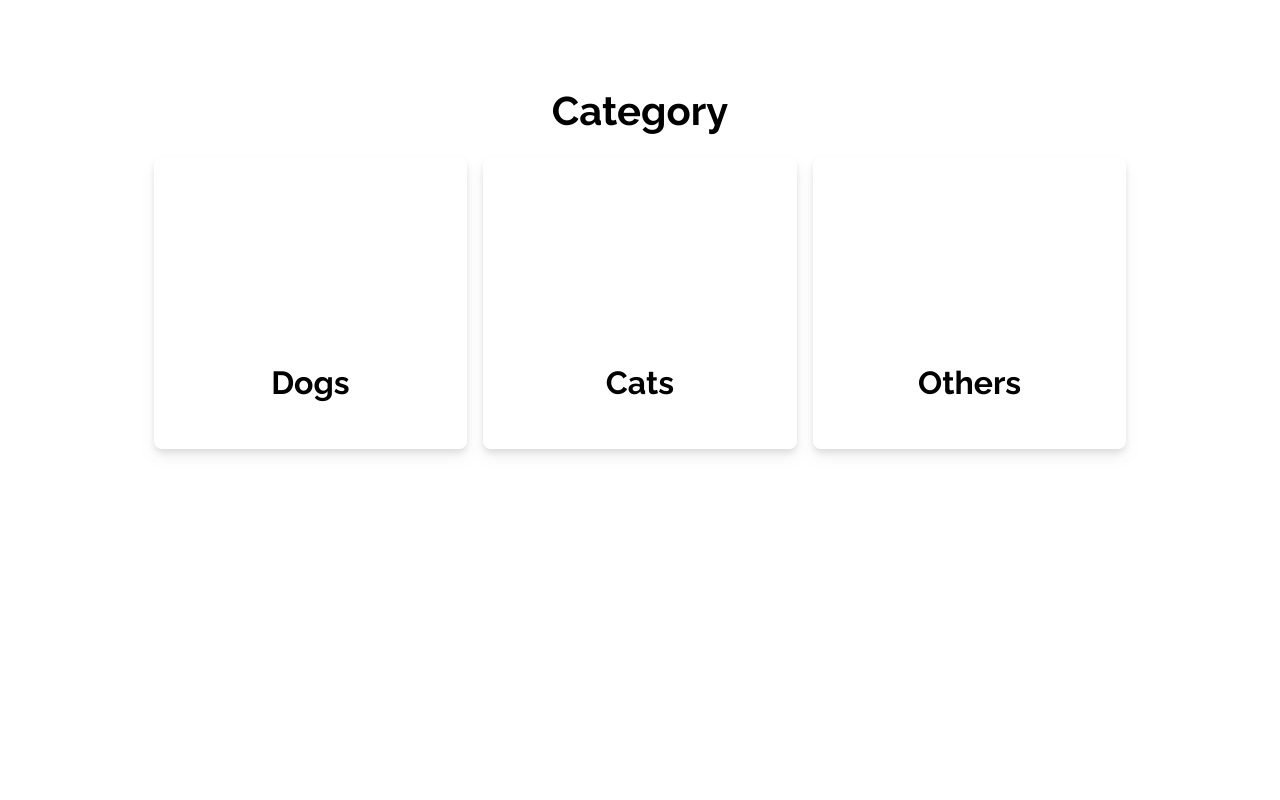
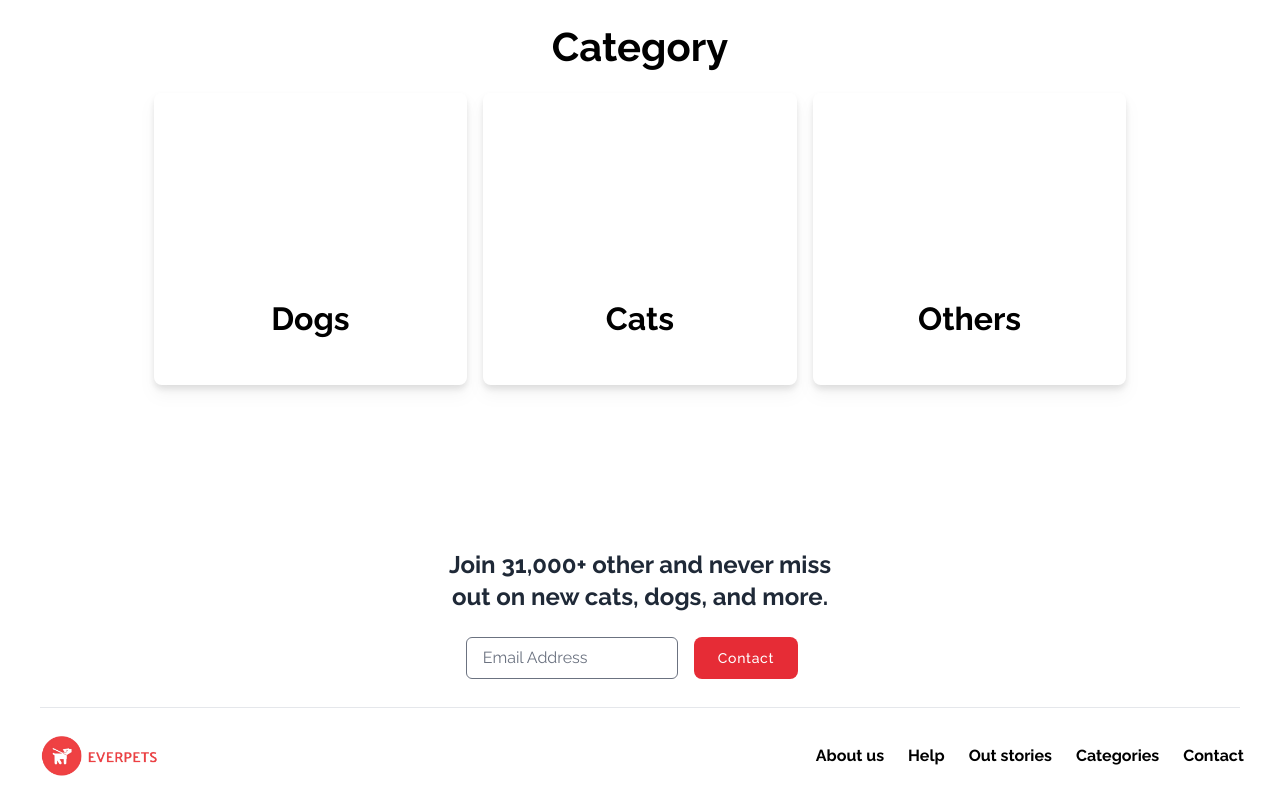
Before and after one commit to myeverpets/everpets-client, a React (Vite) app: page / in a window 1280 px wide. Shown: the part 1243-2043 px from the top of the page. Before the commit the page ends 1832 px from the top, so only its background shows below. Built offline with nearby package versions, Linux system fonts and the light colour scheme; some icons are missing.

Commit message:
added footer

```diff
--- a/src/App.tsx
+++ b/src/App.tsx
@@ -4,6 +4,7 @@ import './components/navbar';
 import HeroSection from './components/hero-section';
 import Search from './components/search';
 import Category from './components/category';
+import Footer from './components/footer';
 // import Navbar from './components/navbar';
 export default function App() {
   return (
@@ -13,7 +14,8 @@ export default function App() {
         <HeroSection />
         <Search />
         <Category />
+        <Footer />
       </div>
     </>
-  )
+  );
 }
--- a/src/components/category.tsx
+++ b/src/components/category.tsx
@@ -1,26 +1,24 @@
-import { PiDogLight, PiCatLight, PiAlienLight } from "react-icons/pi";
+import { PiDogLight, PiCatLight, PiAlienLight } from 'react-icons/pi';
 
 export default function Category() {
   return (
-        <div className="max-w-[91%] py-32 mx-auto">
+    <div className="z-0 max-w-[91%] py-32 mx-auto">
       <div className="text-center">
         <h1>Category</h1>
       </div>
       <div className="grid grid-cols-3 gap-4 h-80 px-24 py-4">
         <button className="col-span-1 bg-white drop-shadow-lg rounded-lg flex justify-center items-center align-stretch flex-col h-max py-[42px]">
-                    <PiDogLight className="size-40 content-center"/>
+          <PiDogLight className="size-40 content-center" />
           <h2 className="font-bold text-center">Dogs</h2>
         </button>
         <button className="col-span-1 bg-white drop-shadow-lg rounded-lg flex justify-center items-center align-stretch flex-col h-max py-[42px]">
-                    <PiCatLight className="size-40 content-center"/>
+          <PiCatLight className="size-40 content-center" />
           <h2 className="font-bold text-center">Cats</h2>
         </button>
         <button className="col-span-1 bg-white drop-shadow-lg rounded-lg flex justify-center items-center align-stretch flex-col h-max py-[42px]">
-                    <PiAlienLight className="size-40 content-center"/>
+          <PiAlienLight className="size-40 content-center" />
           <h2 className="font-bold text-center">Others</h2>
         </button>
-
-
       </div>
     </div>
   );
--- /dev/null
+++ b/src/components/footer.tsx
@@ -0,0 +1,65 @@
+import logo from '../assets/logo.png';
+
+const navigation = [
+  { name: 'About us', href: '#', current: false },
+  { name: 'Help', href: '#', current: false },
+  { name: 'Out stories', href: '#', current: false },
+  { name: 'Categories', href: '#', current: false },
+  { name: 'Contact', href: '#', current: false },
+];
+function classNames(...classes: string[]) {
+  return classes.filter(Boolean).join(' ');
+}
+export default function Footer() {
+  return (
+    <>
+      <footer className="flex justify-center px-4 text-gray-800 bg-white dark:text-white dark:bg-gray-900">
+        <div className="container px-6 py-6">
+          <h1 className="text-lg font-bold text-center lg:text-2xl">
+            Join 31,000+ other and never miss <br /> out on new cats, dogs, and
+            more.
+          </h1>
+
+          <div className="flex flex-col justify-center mx-auto mt-6 space-y-3 md:space-y-0 md:flex-row">
+            <input
+              id="email"
+              type="text"
+              className="px-4 py-2 text-gray-700 bg-white border rounded-md dark:bg-gray-800 dark:text-gray-300 dark:border-gray-600 focus:border-red-400 dark:focus:border-red-300 focus:outline-none focus:ring focus:ring-opacity-40 focus:ring-red-300"
+              placeholder="Email Address"
+            />
+
+            <button className="w-full px-6 py-2.5 text-sm font-medium tracking-wider text-white transition-colors duration-300 transform md:w-auto md:mx-4 focus:outline-none bg-rede rounded-lg hover:drop-shadow-lg focus:ring focus:ring-gray-300 focus:ring-opacity-80">
+              Contact
+            </button>
+          </div>
+
+          <hr className="h-px bg-gray-200 border-none my-7 dark:bg-gray-700" />
+
+          <div className="flex flex-col items-center justify-between md:flex-row">
+            <a href="#">
+              <img className="w-auto h-10" src={logo} alt="" />
+            </a>
+
+            <div className="flex mt-4 md:m-0">
+              <div className="-mx-4">
+                {navigation.map((item) => (
+                  <a
+                    key={item.name}
+                    href={item.href}
+                    className={classNames(
+                      item.current ? 'bg-gray-100 text-white' : 'text-black',
+                      'rounded-lg px-3 py-2 text-base font-bold hover:bg-white hover:drop-shadow-md',
+                    )}
+                    aria-current={item.current ? 'page' : undefined}
+                  >
+                    {item.name}
+                  </a>
+                ))}
+              </div>
+            </div>
+          </div>
+        </div>
+      </footer>
+    </>
+  );
+}
--- a/src/components/hero-section.tsx
+++ b/src/components/hero-section.tsx
@@ -1,10 +1,10 @@
-import dog from "../assets/dogF.png";
+import dog from '../assets/dogF.png';
 
 export default function HeroSection() {
   return (
     <>
-            <div className="grid max-w-[91%] px-4 py-8 mx-auto lg:gap-8 xl:gap-0 lg:py-48 lg:grid-cols-12">
-                <div className="mr-auto place-self-center lg:col-span-6 pt-52">
+      <div className="grid max-w-[91%] px-4 py-8 mx-auto lg:gap-8 xl:gap-0 lg:py-48 my-16 lg:grid-cols-12">
+        <div className="mr-auto place-self-center lg:col-span-6 pt-22">
           <h1 className="max-w-2xl mb-4 text-4xl font-extrabold tracking-tight leading-none md:text-5xl xl:text-6xl dark:text-white   ">
             Find your new best friend
           </h1>
@@ -12,14 +12,20 @@ export default function HeroSection() {
           <h3 className="max-w-2xl mb-6 text-black lg:mb-8 md:text-lg lg:text-xl dark:text-gray-400">
             It’s never too late to fall in <b className="text-rede">love</b>
           </h3>
-                    <a href="#" className="inline-flex items-center justify-center px-5 py-3 mr-3 text-base font-bold text-center text-white rounded-lg bg-rede hover:bg-primary focus:ring-4 focus:ring-primary-300 dark:focus:ring-primary-900">
+          <a
+            href="#"
+            className="inline-flex items-center justify-center px-5 py-3 mr-3 text-base font-bold text-center text-white rounded-lg bg-rede hover:drop-shadow-lg hover:bg-primary focus:ring-4 focus:ring-primary-300 dark:focus:ring-primary-900"
+          >
             Get started
           </a>
         </div>
         <div className="hidden lg:mt-0 lg:col-span-6 lg:flex">
-                 <img src={dog} className="absolute left-[696px] top-[80px] w-[733px] h-[901px]" />
+          <img
+            src={dog}
+            className="absolute left-[696px] top-[80px] w-[733px] h-[901px]"
+          />
         </div>
       </div>
     </>
-    )
+  );
 }
--- a/src/components/search.tsx
+++ b/src/components/search.tsx
@@ -1,25 +1,26 @@
-import {Combobox_country, Combobox_category} from "../elements/comboboxes";
-
-
+import { Combobox_country, Combobox_category } from '../elements/comboboxes';
 
 export default function Search() {
   return (
     <>
-
-        <div className="grid max-w-[91%] px-24 py-6 mx-auto lg:gap-8 xl:gap-0 lg:py-8 ">
+      <div className="z-40 grid max-w-[91%] px-24 py-6 mx-auto lg:gap-8 xl:gap-0 lg:py-10 ">
         <div className="max-w-[62%] mx-auto lg:gap-8 xl:gap-0 text-center ">
-                <span className="text-[40px] font-bold">Find your <b className="text-rede">dream</b> pet for free right now!</span>
+          <span className="text-[40px] font-bold">
+            Find your <b className="text-rede">dream</b> pet for free right now!
+          </span>
         </div>
         <div className="grid lg:grid-cols-5 px-1 bg-white rounded-xl drop-shadow-lg">
           <div className="lg:col-span-2">
-                  <Combobox_country/>
+            <Combobox_country />
           </div>
           <div className="lg:col-span-2">
             <Combobox_category />
           </div>
-                <button className="bg-white h-max rounded-lg text-rede text-2xl font-semibold py-[6px] focus:drop-shadow-md focus:outline-none focus:border-gray-400" >Search</button>
+          <button className="bg-white h-max rounded-lg text-rede text-2xl font-semibold py-[6px] focus:drop-shadow-md focus:outline-none focus:border-gray-400">
+            Search
+          </button>
         </div>
       </div>
     </>
-    )
+  );
 }
```
Also changed, not shown: src/elements/comboboxes.tsx (+13 -15 lines). Lines whose indentation alone changed are shown as unchanged.
